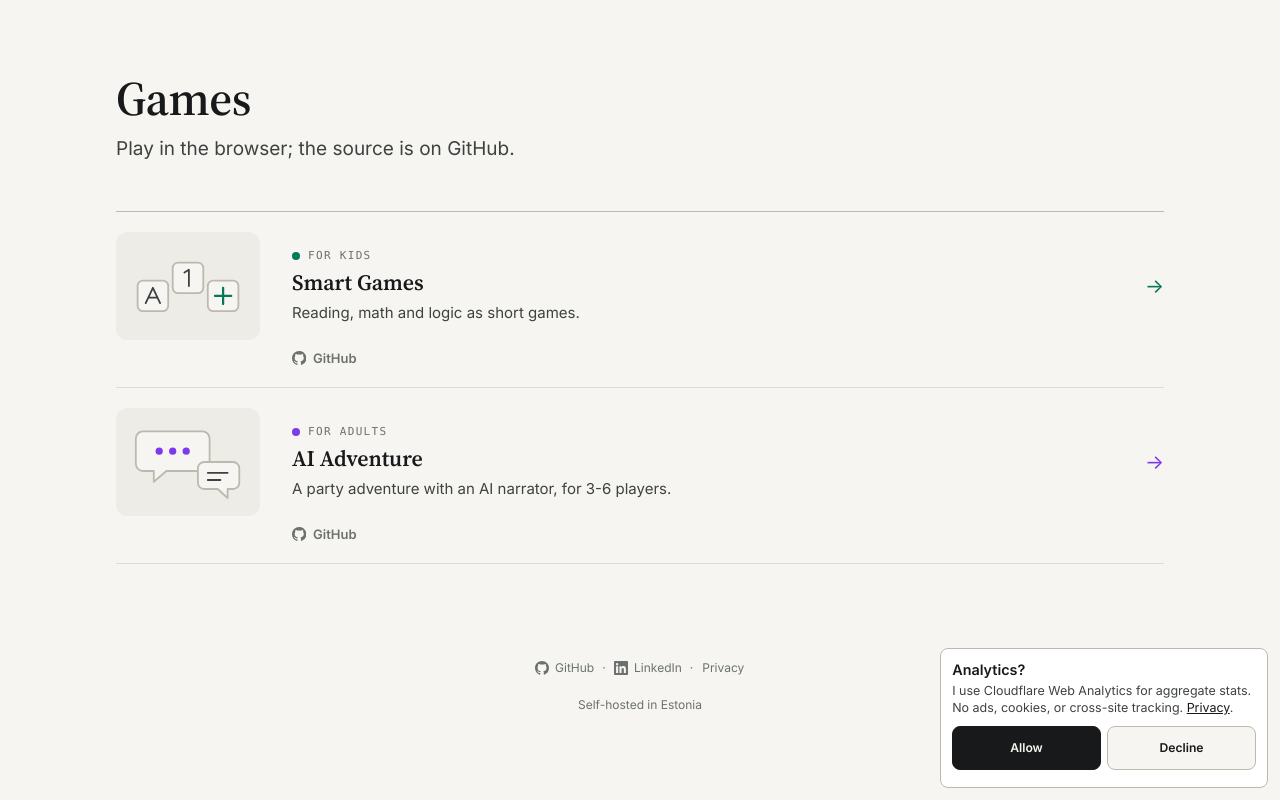
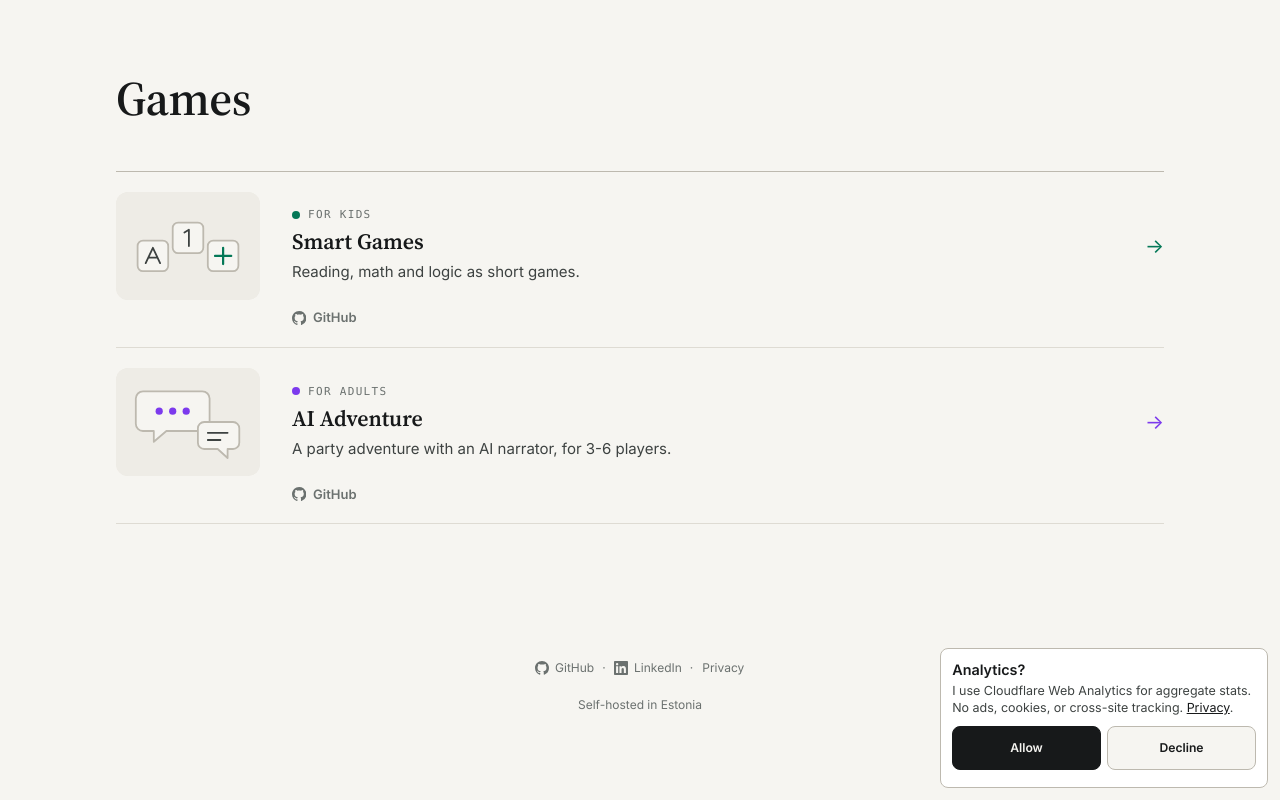
Before and after one commit to khelias/khe-sites, a website: page src/games/index.html in a window 1280 px wide. Drawn offline with Linux system fonts and the light colour scheme; files that its build step writes are made by us from their sources; files whose address does not match are found by name.

Commit message:
Games hub: no subtitle, the GitHub links already say where the source is

```diff
--- a/src/games/index.html
+++ b/src/games/index.html
@@ -76,7 +76,6 @@
   <div class="container">
     <header class="games-hero">
       <h1 class="hero-title" data-i18n="heading">Games</h1>
-      <p class="hero-lead" data-i18n="subtitle">Play in the browser; the source is on GitHub.</p>
     </header>
 
     <main>
@@ -149,7 +148,6 @@
         title: 'KHE Games | Mängud ja õppeseiklused',
         description: 'KHE Games koondab veebimänge: AI Seiklus on jutustamismäng täiskasvanutele, Tarkade Mängud aitavad lastel harjutada lugemist, matemaatikat ja loogikat.',
         heading: 'Mängud',
-        subtitle: 'Mängi brauseris, lähtekood on GitHubis.',
         studyTitle: 'Tarkade Mängud',
         studyKicker: 'Lastele',
         adventureKicker: 'Täiskasvanutele',
@@ -164,7 +162,6 @@
         title: 'KHE Games | Browser Games and Learning Adventures',
         description: 'KHE Games collects browser games: AI Adventure is a storytelling game for adults, and Smart Games help kids practice reading, math, and logic.',
         heading: 'Games',
-        subtitle: 'Play in the browser; the source is on GitHub.',
         studyTitle: 'Smart Games',
         studyKicker: 'For kids',
         adventureKicker: 'For adults',
--- a/src/shared/site.css
+++ b/src/shared/site.css
@@ -317,7 +317,6 @@ body.games-home {
 }
 
 .games-hero .hero-title {
-  margin-bottom: 0.75rem;
   font-size: clamp(2.25rem, 5vw, 3rem);
 }
 
```
